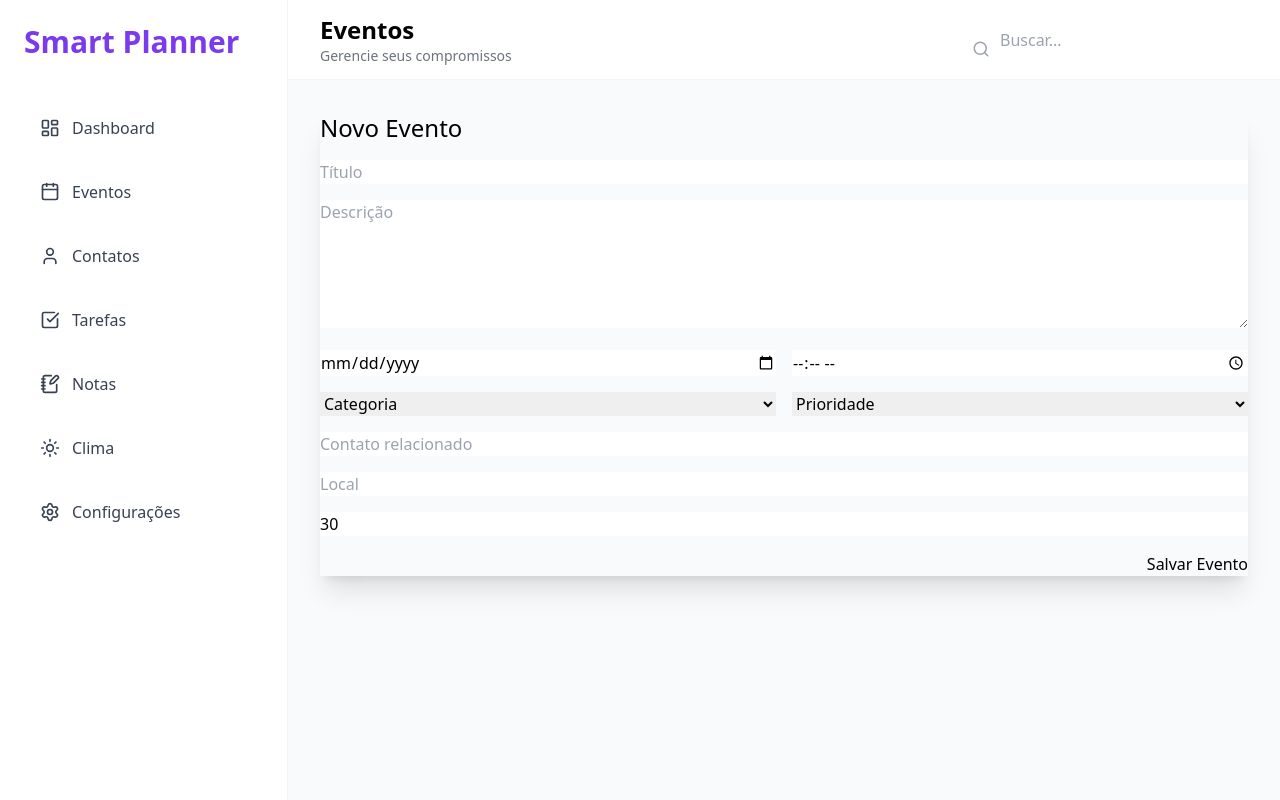
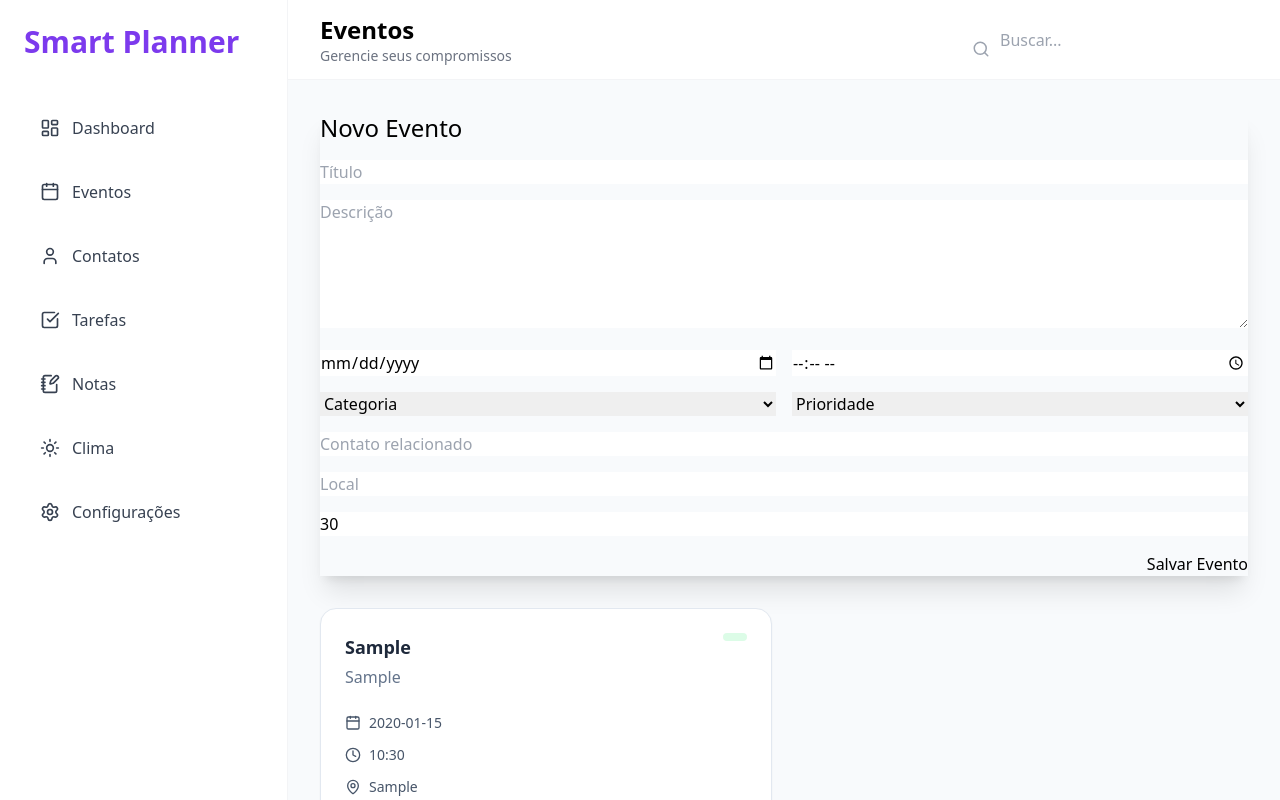
Before and after one commit to maurosakugawa/unified-platform, a React (Vite) app: page /events in a window 1280 px wide. Both pictures are taken after typing "Sample", "Sample", "2020-01-15", "10:30", "Sample", "Sample" into the empty fields and a click on the button "Salvar Evento". Built offline with nearby package versions, Linux system fonts and the light colour scheme.

Commit message:
feat(sprint-2b): implement modern events dashboard UI and create modern events page with cards and dashboard layout

```diff
--- a/src/components/ui/Badge.tsx
+++ b/src/components/ui/Badge.tsx
@@ -2,13 +2,37 @@
 /**
  *
  * @author Mauro Sakugawa
- * Date: 2026-05-21
- * License: MIT License
+ * @created 2026-05-21
+ * @license MIT License
  * @version 1.0.0
  */
-import React from 'react';
-import { cn } from '@/lib/utils';
+interface BadgeProps {
+  children: React.ReactNode;
+  variant?: "low" | "medium" | "high";
+}
 
-export interface BadgeProps extends React.HTMLAttributes<HTMLDivElement> {
-  variant?: 'default' | 'primary' | 'secondary' | 'success' | 'danger';
+export default function Badge({
+  children,
+  variant = "low",
+}: BadgeProps) {
+  const variants = {
+    low: "bg-green-100 text-green-700",
+    medium: "bg-yellow-100 text-yellow-700",
+    high: "bg-red-100 text-red-700",
+  };
+
+  return (
+    <span
+      className={`
+        px-3
+        py-1
+        rounded-full
+        text-xs
+        font-semibold
+        ${variants[variant]}
+      `}
+    >
+      {children}
+    </span>
+  );
 }
--- a/src/components/ui/Card.tsx
+++ b/src/components/ui/Card.tsx
@@ -2,27 +2,29 @@
 /**
  *
  * @author Mauro Sakugawa
- * Date: 2026-05-21
- * License: MIT License
+ * @created 2026-05-21
+ * @license MIT License
  * @version 1.0.0
  */
+import type { ReactNode } from "react";
+
 interface CardProps {
-  children: React.ReactNode;
-  className?: string;
+  children: ReactNode;
 }
 
-export function Card({ children, className }: CardProps) {
+export default function Card({
+  children,
+}: CardProps) {
   return (
     <div
-      className={`
+      className="
         bg-white
-        rounded-3xl
+        rounded-2xl
         shadow-sm
         border
-        border-gray-100
+        border-slate-200
         p-6
-        ${className}
-      `}
+      "
     >
       {children}
     </div>
--- a/src/components/ui/EmptyState.tsx
+++ b/src/components/ui/EmptyState.tsx
@@ -2,13 +2,43 @@
 /**
  *
  * @author Mauro Sakugawa
- * Date: 2026-05-21
- * License: MIT License
+ * @created 2026-05-21
+ * @license MIT License
  * @version 1.0.0
  */
-import React from 'react';
+import { CalendarDays } from "lucide-react";
 
-interface EmptyStateProps {
-  title: string;
-  description?: string;
+export default function EmptyState() {
+  return (
+    <div
+      className="
+        flex
+        flex-col
+        items-center
+        justify-center
+        py-20
+        text-center
+      "
+    >
+      <CalendarDays
+        size={64}
+        className="text-slate-300"
+      />
+
+      <h3
+        className="
+          mt-4
+          text-xl
+          font-semibold
+          text-slate-700
+        "
+      >
+        Nenhum evento cadastrado
+      </h3>
+
+      <p className="text-slate-400 mt-2">
+        Crie seu primeiro compromisso.
+      </p>
+    </div>
+  );
 }
--- a/src/modules/events/components/EventCard.tsx
+++ b/src/modules/events/components/EventCard.tsx
@@ -1,46 +1,113 @@
-// src/modules/events/components/EventList.tsx
+// src/modules/events/components/EventCard.tsx
+
 /**
+ * Card de evento
  *
  * @author Mauro Sakugawa
- * Date: 2026-05-21
- * License: MIT License
+ * @created 2026-05-21
+ * @license MIT
  * @version 1.0.0
  */
-import { useEventStore } from '../store/useEventStore'
 
-export default function EventList() {
-  const events = useEventStore((state) => state.events)
-  const removeEvent = useEventStore((state) => state.removeEvent)
+import {
+  Calendar,
+  Clock,
+  MapPin,
+  Trash2,
+} from "lucide-react";
+
+import type {
+  Event,
+  EventPriority,
+} from "../types/event.types";
+
+import Badge from "../../../components/ui/Badge";
+import Card from "../../../components/ui/Card";
+
+interface EventCardProps {
+  event: Event;
+
+  onDelete: (id: string) => void;
+}
+
+export default function EventCard({
+  event,
+  onDelete,
+}: EventCardProps) {
+  const priorityVariant: Record<
+    EventPriority,
+    "low" | "medium" | "high"
+  > = {
+    Baixa: "low",
+    Média: "medium",
+    Alta: "high",
+  };
 
   return (
-    <div className="space-y-4">
-      {events.map((event) => (
-        <div
-          key={event.id}
-          className="card bg-base-100 shadow-md p-4"
+    <Card>
+      <div className="flex items-start justify-between">
+        <div>
+          <h3
+            className="
+              text-lg
+              font-bold
+              text-slate-800
+            "
+          >
+            {event.title}
+          </h3>
+
+          <p className="text-slate-500 mt-1">
+            {event.description}
+          </p>
+        </div>
+
+        <Badge
+          variant={
+            priorityVariant[event.priority]
+          }
         >
-          <div className="flex justify-between">
-            <div>
-              <h2 className="font-bold text-lg">
-                {event.title}
-              </h2>
+          {event.priority}
+        </Badge>
+      </div>
 
-              <p>{event.description}</p>
+      <div
+        className="
+          mt-6
+          space-y-3
+          text-sm
+          text-slate-600
+        "
+      >
+        <div className="flex items-center gap-2">
+          <Calendar size={16} />
+          {event.date}
+        </div>
 
-              <p className="text-sm opacity-70">
-                {event.date} às {event.time}
-              </p>
-            </div>
+        <div className="flex items-center gap-2">
+          <Clock size={16} />
+          {event.time}
+        </div>
 
-            <button
-              className="btn btn-error btn-sm"
-              onClick={() => removeEvent(event.id)}
-            >
-              Excluir
-            </button>
-          </div>
+        <div className="flex items-center gap-2">
+          <MapPin size={16} />
+          {event.location}
         </div>
-      ))}
-    </div>
-  )
+      </div>
+
+      <div className="mt-6 flex justify-end">
+        <button
+          onClick={() => onDelete(event.id)}
+          className="
+            btn
+            btn-sm
+            btn-error
+            text-white
+          "
+        >
+          <Trash2 size={16} />
+        </button>
+      </div>
+    </Card>
+  );
 }
--- a/src/modules/events/components/EventList.tsx
+++ b/src/modules/events/components/EventList.tsx
@@ -2,45 +2,45 @@
 /**
  *
  * @author Mauro Sakugawa
- * Date: 2026-05-21
- * License: MIT License
+ * @created 2026-05-21
+ * @license MIT License
  * @version 1.0.0
  */
-import { useEventStore } from '../store/useEventStore'
+import { useEventStore } from "../store/useEventStore";
+
+import EventCard from "./EventCard";
+
+import EmptyState from "../../../components/ui/EmptyState";
 
 export default function EventList() {
-  const events = useEventStore((state) => state.events)
-  const removeEvent = useEventStore((state) => state.removeEvent)
+  const events = useEventStore(
+    (state) => state.events
+  );
+
+  const removeEvent = useEventStore(
+    (state) => state.removeEvent
+  );
+
+  if (!events.length) {
+    return <EmptyState />;
+  }
 
   return (
-    <div className="space-y-4">
+    <div
+      className="
+        grid
+        grid-cols-1
+        xl:grid-cols-2
+        gap-6
+      "
+    >
       {events.map((event) => (
-        <div
+        <EventCard
           key={event.id}
-          className="card bg-base-100 shadow-md p-4"
-        >
-          <div className="flex justify-between">
-            <div>
-              <h2 className="font-bold text-lg">
-                {event.title}
-              </h2>
-
-              <p>{event.description}</p>
-
-              <p className="text-sm opacity-70">
-                {event.date} às {event.time}
-              </p>
-            </div>
-
-            <button
-              className="btn btn-error btn-sm"
-              onClick={() => removeEvent(event.id)}
-            >
-              Excluir
-            </button>
-          </div>
-        </div>
+          event={event}
+          onDelete={removeEvent}
+        />
       ))}
     </div>
-  )
+  );
 }
--- a/src/modules/events/pages/EventsPage.tsx
+++ b/src/modules/events/pages/EventsPage.tsx
@@ -17,6 +17,7 @@
 import MainLayout from "../../../layouts/MainLayout";
 
 import EventForm from "../components/EventForm";
+import EventList from "../components/EventList";
 
 export default function EventsPage() {
   return (
@@ -24,8 +25,21 @@ export default function EventsPage() {
       title="Eventos"
       subtitle="Gerencie seus compromissos"
     >
-      <div className="space-y-6">
-        <EventForm />
+      <div
+        className="
+          grid
+          grid-cols-1
+          2xl:grid-cols-3
+          gap-8
+        "
+      >
+        <div className="2xl:col-span-1">
+          <EventForm />
+        </div>
+
+        <div className="2xl:col-span-2">
+          <EventList />
+        </div>
       </div>
     </MainLayout>
   );
--- a/src/modules/events/store/useEventStore.ts
+++ b/src/modules/events/store/useEventStore.ts
@@ -1,14 +1,33 @@
 // src/modules/events/store/useEventStore.ts
+
 /**
+ * Zustand store responsável pelo gerenciamento
+ * dos eventos da aplicação.
  *
  * @author Mauro Sakugawa
- * Date: 2026-05-21
- * License: MIT License
+ * @created 2026-05-21
+ * @license MIT
  * @version 1.0.0
  */
-import { create } from 'zustand'
 
-export const useEventStore = create((set) => ({
+import { create } from "zustand";
+
+import type {
+  Event,
+} from "../types/event.types";
+
+interface EventStore {
+  events: Event[];
+
+  addEvent: (event: Event) => void;
+
+  removeEvent: (id: string) => void;
+
+  updateEvent: (event: Event) => void;
+}
+
+export const useEventStore =
+  create<EventStore>((set) => ({
     events: [],
 
     addEvent: (event) =>
@@ -18,13 +37,17 @@ export const useEventStore = create((set) => ({
 
     removeEvent: (id) =>
       set((state) => ({
-      events: state.events.filter((event) => event.id !== id),
+        events: state.events.filter(
+          (event) => event.id !== id
+        ),
       })),
 
     updateEvent: (updatedEvent) =>
       set((state) => ({
         events: state.events.map((event) =>
-        event.id === updatedEvent.id ? updatedEvent : event
+          event.id === updatedEvent.id
+            ? updatedEvent
+            : event
         ),
       })),
-}))
+  }));
--- a/src/modules/events/types/event.types.ts
+++ b/src/modules/events/types/event.types.ts
@@ -1,9 +1,10 @@
 // src/modules/events/types/event.types.ts
 /**
+ * Tipagens do módulo de eventos
  *
  * @author Mauro Sakugawa
- * Date: 2026-05-21
- * License: MIT License
+ * @created 2026-05-21
+ * @license MIT License
  * @version 1.0.0
  */
 
@@ -11,7 +12,7 @@ export const EVENT_PRIORITIES = [
   'Baixa',
   'Média',
   'Alta',
-]
+] as const;
 
 export const EVENT_CATEGORIES = [
   'Reunião',
@@ -20,4 +21,34 @@ export const EVENT_CATEGORIES = [
   'Estudo',
   'Saúde',
   'Financeiro',
-]
+] as const;
+
+export type EventPriority =
+  (typeof EVENT_PRIORITIES)[number];
+
+export type EventCategory =
+  (typeof EVENT_CATEGORIES)[number];
+
+export interface Event {
+  id: string;
+
+  title: string;
+
+  description: string;
+
+  date: string;
+
+  time: string;
+
+  category: EventCategory;
+
+  priority: EventPriority;
+
+  contact: string;
+
+  location: string;
+
+  reminder: number;
+
+  createdAt: string;
+}
```
Lines whose indentation alone changed are shown as unchanged.
